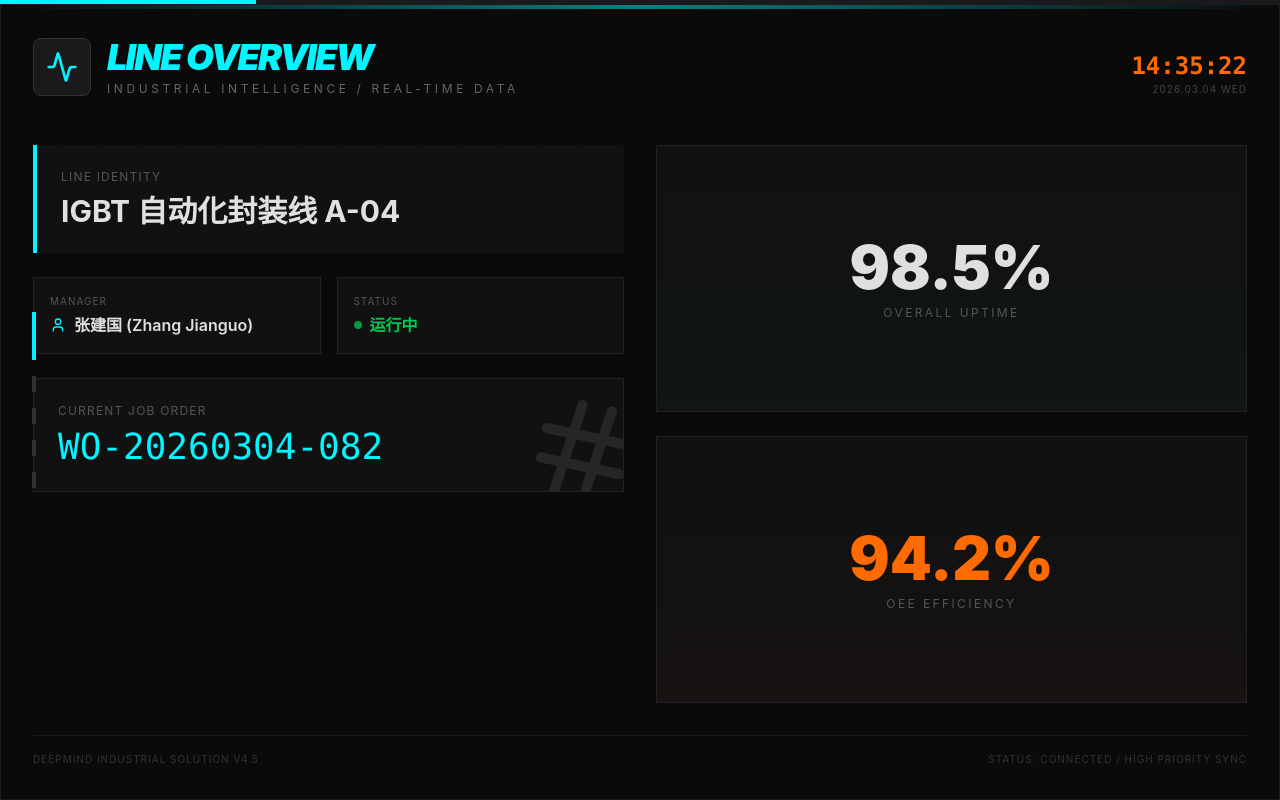
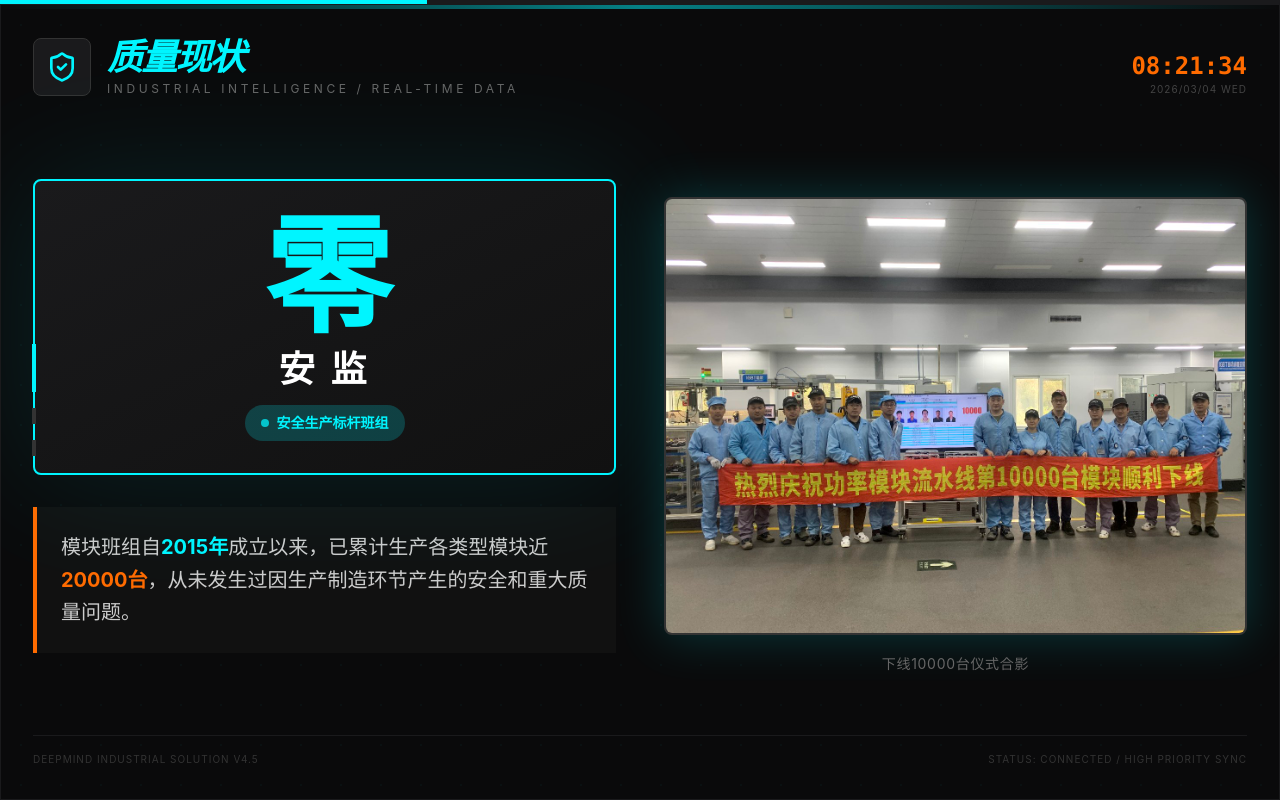
Before and after one commit to wangbaojunbuaa-a11y/ekanban, a React (Vite) app: page / in a window 1280 px wide. Built offline with nearby package versions, Linux system fonts and the light colour scheme; the HTML template or start-up script is replaced by a standard one.

Commit message:
feat: 添加下线仪式合影图片，更新gitignore

```diff
--- a/src/App.tsx
+++ b/src/App.tsx
@@ -1,56 +1,47 @@
 import React, { useState, useEffect, useCallback, useMemo } from 'react';
 import {
-  Activity,
   ShieldCheck,
-  TrendingUp,
-  Calendar,
-  Settings,
+  Award,
   ChevronLeft,
   ChevronRight,
   Pause,
   Play,
-  Award,
   Zap,
-  Clock,
-  User,
-  Hash
+  Settings
 } from 'lucide-react';
 import { motion, AnimatePresence } from 'framer-motion';
 
-// --- Types & Mock Data ---
+// --- Types & Data ---
 
-const DATA = {
-  overview: {
-    lineName: "IGBT 自动化封装线 A-04",
-    manager: "张建国 (Zhang Jianguo)",
-    status: "运行中",
-    currentOrder: "WO-20260304-082",
-    uptime: "98.5%",
-    efficiency: "94.2%"
-  },
-  production: {
-    cumulative: 1284567,
-    dailyGoal: 5000,
-    dailyActual: 3842
-  },
-  safety: {
-    daysSinceAccident: 3652, // Over 10 years
-    lastAccidentDate: "2016-03-01",
-    safetyLevel: "AAA",
-    records: "近10年无重大人身/生产安监事故"
-  },
-  improvements: [
-    { year: 2022, title: "视觉检测系统AI升级", award: "精益生产一等奖" },
-    { year: 2023, title: "真空焊接炉能效优化", award: "技术创新突破奖" },
-    { year: 2024, title: "AGV自动补料调度算法", award: "数字化转型标杆" },
-    { year: 2025, title: "全生命周期质量溯源平台", award: "卓越质量贡献奖" }
-  ],
-  plan2026: [
-    { goal: "全线数字化孪生实时监控", detail: "实现毫秒级延迟的虚拟工厂映射" },
-    { goal: "零缺陷(Zero-Defect)制造转型", detail: "引入预测性质量控制模型" },
-    { goal: "产线碳足迹智能追踪系统", detail: "响应绿色制造国家战略" }
-  ]
-};
+// 历年改善数据 - 按日期排序
+const IMPROVEMENTS_HISTORY = [
+  { date: '2017-03-01', title: '功率模块组装流水线', award: '一等奖' },
+  { date: '2018-05-01', title: '功率模块智能精益工位', award: '二等奖' },
+  { date: '2019-06-01', title: '功率模块试验区搬运助力臂', award: '二等奖' },
+  { date: '2022-05-01', title: 'IGBT自动涂敷检测拧紧产线', award: '一等奖' },
+  { date: '2023-06-01', title: '水冷基板组成搬运助力臂', award: '三等奖' },
+  { date: '2023-07-01', title: '风冷功率模块脉动式组装流水线', award: '二等奖' },
+  { date: '2023-07-01', title: '水冷功率模块综合产能提升', award: '二等奖' },
+  { date: '2023-11-01', title: '功率模块辅助自动测试程序', award: '二等奖' },
+  { date: '2024-01-31', title: '3D打印线束内外弯曲半径量规', award: '三等奖' },
+  { date: '2024-07-01', title: '导热硅脂搅拌方式升级', award: '三等奖' },
+  { date: '2024-07-01', title: '功率模块门控线接线视觉防错', award: '一等奖' },
+  { date: '2024-09-01', title: '功率模块负载测试区门禁升级', award: '三等奖' },
+  { date: '2024-09-30', title: 'IGBT拧紧顺序视觉控制系统', award: '一等奖' },
+  { date: '2024-10-07', title: '功率模块试验台温度传感器固定机构', award: '二等奖' }
+];
+
+// 2026年计划数据
+const PLAN_2026 = [
+  { date: '2026-04-01', title: '风冷功率模块自动测试试验台' },
+  { date: '2026-04-01', title: '适配板端子螺钉烧死视觉检查' },
+  { date: '2026-07-01', title: 'IGBT自动涂敷检测拧紧产线升级改造' },
+  { date: '2026-07-01', title: '组装流水线托盘及母排、水冷基板料车工装升级' },
+  { date: '2026-08-01', title: '功率模块各产线工位与手动涂敷、拧紧数据联通' },
+  { date: '2026-09-01', title: '通用功率器件自动涂敷机' },
+  { date: '2026-09-30', title: '功率模块NCR区域综合升级' },
+  { date: '2026-11-01', title: '水冷功率模块自动测试试验台' }
+];
 
 // --- Components ---
 
@@ -60,7 +51,7 @@ const SlideWrapper: React.FC<{ children: React.ReactNode; title: string; icon: R
     <div className="absolute top-0 left-0 w-full h-1 bg-gradient-to-r from-transparent via-[#00F5FF] to-transparent opacity-50" />
     <div className="absolute inset-0 pointer-events-none opacity-[0.03]" style={{ backgroundImage: 'radial-gradient(#00F5FF 1px, transparent 1px)', backgroundSize: '40px 40px' }} />
 
-    <header className="flex justify-between items-end mb-12 relative z-10">
+    <header className="flex justify-between items-end mb-8 relative z-10">
       <div className="flex items-center gap-4">
         <div className="p-3 bg-[#1A1A1C] border border-[#333] rounded-lg">
           <Icon className="w-8 h-8 text-[#00F5FF]" />
@@ -71,8 +62,12 @@ const SlideWrapper: React.FC<{ children: React.ReactNode; title: string; icon: R
         </div>
       </div>
       <div className="text-right">
-        <div className="text-2xl font-mono font-bold text-[#FF6B00]">14:35:22</div>
-        <div className="text-[10px] tracking-widest text-[#444] uppercase">2026.03.04 WED</div>
+        <div className="text-2xl font-mono font-bold text-[#FF6B00]">
+          {new Date().toLocaleTimeString('zh-CN', { hour12: false })}
+        </div>
+        <div className="text-[10px] tracking-widest text-[#444] uppercase">
+          {new Date().toLocaleDateString('zh-CN', { year: 'numeric', month: '2-digit', day: '2-digit' })} {['SUN', 'MON', 'TUE', 'WED', 'THU', 'FRI', 'SAT'][new Date().getDay()]}
+        </div>
       </div>
     </header>
 
@@ -87,92 +82,115 @@ const SlideWrapper: React.FC<{ children: React.ReactNode; title: string; icon: R
   </div>
 );
 
-const LineOverview = () => (
-  <SlideWrapper title="Line Overview" icon={Activity}>
-    <div className="grid grid-cols-2 gap-8 h-full">
-      <div className="space-y-6">
-        <div className="bg-[#111] border-l-4 border-[#00F5FF] p-6">
-          <label className="text-xs text-[#555] block mb-2 uppercase tracking-widest">Line Identity</label>
-          <div className="text-3xl font-bold">{DATA.overview.lineName}</div>
-        </div>
-        <div className="grid grid-cols-2 gap-4">
-          <div className="bg-[#111] p-4 border border-[#222]">
-            <label className="text-[10px] text-[#555] block mb-1 uppercase tracking-widest">Manager</label>
-            <div className="flex items-center gap-2">
-              <User className="w-4 h-4 text-[#00F5FF]" />
-              <span className="font-semibold">{DATA.overview.manager}</span>
-            </div>
-          </div>
-          <div className="bg-[#111] p-4 border border-[#222]">
-            <label className="text-[10px] text-[#555] block mb-1 uppercase tracking-widest">Status</label>
-            <div className="flex items-center gap-2">
-              <div className="w-2 h-2 rounded-full bg-green-500 animate-pulse" />
-              <span className="font-semibold text-green-500">{DATA.overview.status}</span>
+// 第一页：质量现状
+const QualityStatus = () => (
+  <SlideWrapper title="质量现状" icon={ShieldCheck}>
+    <div className="grid grid-cols-2 gap-12 h-full items-center">
+      {/* 左侧：零安监 + 介绍文字 */}
+      <div className="flex flex-col justify-center space-y-8">
+        {/* 零安监突出显示 */}
+        <div className="relative">
+          <div className="absolute inset-0 bg-[#00F5FF] opacity-10 blur-3xl" />
+          <div className="relative bg-gradient-to-br from-[#1A1A1C] to-[#111] border-2 border-[#00F5FF] p-8 rounded-lg">
+            <div className="text-center">
+              <div className="text-[8rem] font-black text-[#00F5FF] leading-none tracking-tighter">零</div>
+              <div className="text-4xl font-bold text-white mt-2 tracking-widest">安 监</div>
+              <div className="mt-4 inline-flex items-center gap-2 px-4 py-2 bg-[#00F5FF]/20 rounded-full">
+                <div className="w-2 h-2 rounded-full bg-[#00F5FF] animate-pulse" />
+                <span className="text-sm font-bold text-[#00F5FF]">安全生产标杆班组</span>
               </div>
             </div>
           </div>
-        <div className="bg-[#111] p-6 border border-[#222] relative overflow-hidden group">
-          <div className="absolute right-[-20px] bottom-[-20px] opacity-10 rotate-12 transition-transform group-hover:scale-110">
-            <Hash size={120} />
         </div>
-          <label className="text-xs text-[#555] block mb-2 uppercase tracking-widest">Current Job Order</label>
-          <div className="text-4xl font-mono text-[#00F5FF]">{DATA.overview.currentOrder}</div>
+
+        {/* 班组介绍 */}
+        <div className="bg-[#111] border-l-4 border-[#FF6B00] p-6">
+          <p className="text-xl text-[#CCC] leading-relaxed">
+            模块班组自<span className="text-[#00F5FF] font-bold">2015年</span>成立以来，已累计生产各类型模块近<span className="text-[#FF6B00] font-bold">20000台</span>，从未发生过因生产制造环节产生的安全和重大质量问题。
+          </p>
         </div>
       </div>
-      <div className="grid grid-rows-2 gap-6">
-        <div className="bg-[#111] border border-[#222] p-6 flex flex-col justify-center items-center relative">
-          <div className="text-6xl font-black text-[#E0E0E0]">{DATA.overview.uptime}</div>
-          <div className="text-xs text-[#555] mt-2 uppercase tracking-[0.2em]">Overall Uptime</div>
-          <div className="absolute inset-0 opacity-20 bg-gradient-to-t from-[#00F5FF]/10 to-transparent" />
+
+      {/* 右侧：照片 */}
+      <div className="flex justify-center items-center">
+        <div className="relative group">
+          <div className="absolute inset-0 bg-[#00F5FF] opacity-20 blur-xl group-hover:opacity-30 transition-opacity" />
+          <img
+            src="/下线10000台仪式合影.jpg"
+            alt="下线10000台仪式合影"
+            className="relative max-w-full max-h-[60vh] object-contain rounded-lg border-2 border-[#333] group-hover:border-[#00F5FF] transition-colors"
+          />
+          <div className="absolute bottom-[-40px] left-0 right-0 text-center">
+            <span className="text-sm text-[#666] tracking-wider">下线10000台仪式合影</span>
           </div>
-        <div className="bg-[#111] border border-[#222] p-6 flex flex-col justify-center items-center relative">
-          <div className="text-6xl font-black text-[#FF6B00]">{DATA.overview.efficiency}</div>
-          <div className="text-xs text-[#555] mt-2 uppercase tracking-[0.2em]">OEE Efficiency</div>
-          <div className="absolute inset-0 opacity-20 bg-gradient-to-t from-[#FF6B00]/10 to-transparent" />
         </div>
       </div>
     </div>
   </SlideWrapper>
 );
 
-const ProductionCounter = () => {
-  const [count, setCount] = useState(DATA.production.cumulative - 100);
-
-  useEffect(() => {
-    const timer = setInterval(() => {
-      setCount(prev => prev + Math.floor(Math.random() * 3));
-    }, 2000);
-    return () => clearInterval(timer);
+// 第二页：历年改善时间轴
+const ImprovementTimeline = () => {
+  // 按年份分组
+  const groupedByYear = useMemo(() => {
+    const groups: { [key: number]: typeof IMPROVEMENTS_HISTORY } = {};
+    IMPROVEMENTS_HISTORY.forEach(item => {
+      const year = new Date(item.date).getFullYear();
+      if (!groups[year]) groups[year] = [];
+      groups[year].push(item);
+    });
+    return Object.entries(groups).sort((a, b) => Number(b[0]) - Number(a[0]));
   }, []);
 
   return (
-    <SlideWrapper title="Cumulative Output" icon={TrendingUp}>
-      <div className="flex flex-col items-center justify-center h-full">
-        <div className="text-[12rem] font-black font-mono leading-none tracking-tighter text-[#E0E0E0] relative">
-          {count.toLocaleString()}
-          <div className="absolute -top-8 right-0 text-sm font-bold text-[#00F5FF] flex items-center gap-1">
-            <TrendingUp size={16} /> +12.4% vs LAST MONTH
+    <SlideWrapper title="历年改善成果" icon={Award}>
+      <div className="h-full overflow-hidden">
+        {/* 年份标签 */}
+        <div className="flex gap-4 mb-6">
+          {groupedByYear.map(([year]) => (
+            <div key={year} className="px-4 py-2 bg-[#1A1A1C] border border-[#333] rounded">
+              <span className="text-lg font-bold text-[#00F5FF]">{year}</span>
+              <span className="text-xs text-[#666] ml-2">年</span>
+            </div>
+          ))}
+        </div>
+
+        {/* 时间轴内容 */}
+        <div className="overflow-y-auto h-[calc(100%-60px)] pr-4 custom-scrollbar">
+          <div className="relative pl-8">
+            {/* 中央时间线 */}
+            <div className="absolute left-0 top-0 bottom-0 w-px bg-[#333]" />
+
+            {groupedByYear.map(([year, items]) => (
+              <div key={year} className="mb-8">
+                {/* 年份节点 */}
+                <div className="flex items-center gap-4 mb-4">
+                  <div className="absolute left-[-8px] w-4 h-4 rounded-full bg-[#00F5FF] border-4 border-[#0A0A0B]" />
+                  <div className="text-3xl font-black text-[#00F5FF]">{year}</div>
+                </div>
+
+                {/* 该年的改善项 */}
+                <div className="grid grid-cols-2 gap-4 ml-6">
+                  {items.map((item, idx) => (
+                    <div key={`${year}-${idx}`} className="bg-[#111] border border-[#222] p-4 hover:border-[#00F5FF] transition-colors group">
+                      <div className="flex justify-between items-start mb-2">
+                        <span className="text-sm text-[#666]">{item.date}</span>
+                        <span className={`px-2 py-1 text-xs font-bold rounded ${
+                          item.award === '一等奖' ? 'bg-[#FF6B00]/20 text-[#FF6B00]' :
+                          item.award === '二等奖' ? 'bg-[#00F5FF]/20 text-[#00F5FF]' :
+                          'bg-[#666]/20 text-[#888]'
+                        }`}>
+                          {item.award}
+                        </span>
+                      </div>
+                      <h4 className="text-lg font-bold text-white group-hover:text-[#00F5FF] transition-colors">
+                        {item.title}
+                      </h4>
+                    </div>
+                  ))}
                 </div>
               </div>
-        <div className="w-2/3 h-4 bg-[#111] border border-[#222] mt-12 overflow-hidden rounded-full">
-          <motion.div
-            initial={{ width: 0 }}
-            animate={{ width: `${(DATA.production.dailyActual / DATA.production.dailyGoal) * 100}%` }}
-            className="h-full bg-gradient-to-r from-[#00F5FF] to-[#00A3FF]"
-          />
-        </div>
-        <div className="flex justify-between w-2/3 mt-4">
-          <div className="text-left">
-            <span className="text-[10px] text-[#555] block">DAILY ACTUAL</span>
-            <span className="text-2xl font-bold">{DATA.production.dailyActual}</span>
-          </div>
-          <div className="text-center">
-            <span className="text-[10px] text-[#555] block">PROGRESS</span>
-            <span className="text-2xl font-bold">{Math.round((DATA.production.dailyActual / DATA.production.dailyGoal) * 100)}%</span>
-          </div>
-          <div className="text-right">
-            <span className="text-[10px] text-[#555] block">DAILY GOAL</span>
-            <span className="text-2xl font-bold">{DATA.production.dailyGoal}</span>
+            ))}
           </div>
         </div>
       </div>
@@ -180,105 +198,73 @@ const ProductionCounter = () => {
   );
 };
 
-const SafetyRecord = () => (
-  <SlideWrapper title="Safety Excellence" icon={ShieldCheck}>
-    <div className="grid grid-cols-5 gap-8 h-full items-center">
-      <div className="col-span-3 flex flex-col justify-center">
-        <div className="inline-flex items-center gap-2 px-4 py-2 bg-[#1A1A1C] border border-[#333] rounded-full w-fit mb-6">
-          <div className="w-2 h-2 rounded-full bg-[#FF6B00] animate-ping" />
-          <span className="text-xs font-bold text-[#FF6B00] tracking-widest">CRITICAL SAFETY MONITOR</span>
+// 第三页：2026年计划时间轴
+const Plan2026Timeline = () => {
+  // 按月份分组
+  const groupedByMonth = useMemo(() => {
+    const groups: { [key: string]: typeof PLAN_2026 } = {};
+    PLAN_2026.forEach(item => {
+      const month = item.date.substring(5, 7);
+      if (!groups[month]) groups[month] = [];
+      groups[month].push(item);
+    });
+    return Object.entries(groups).sort((a, b) => a[0].localeCompare(b[0]));
+  }, []);
+
+  const monthNames: { [key: string]: string } = {
+    '04': '四月', '05': '五月', '06': '六月', '07': '七月',
+    '08': '八月', '09': '九月', '10': '十月', '11': '十一月', '12': '十二月'
+  };
+
+  return (
+    <SlideWrapper title="2026年改善计划" icon={Zap}>
+      <div className="h-full">
+        {/* 标题区域 */}
+        <div className="flex items-center justify-center mb-8">
+          <div className="text-[6rem] font-black text-[#00F5FF] leading-none">2026</div>
+          <div className="ml-4 text-2xl text-[#666] uppercase tracking-widest">年度计划</div>
         </div>
-        <h3 className="text-4xl font-bold mb-4">连续安全生产天数</h3>
-        <div className="text-[10rem] font-black font-mono text-[#00F5FF] leading-none mb-4">
-          {DATA.safety.daysSinceAccident}
-        </div>
-        <div className="p-6 bg-[#111] border-l-4 border-[#FF6B00] max-w-xl">
-          <p className="text-xl text-[#AAA] leading-relaxed italic">
-            "{DATA.safety.records}"
-          </p>
-          <div className="mt-4 flex gap-8">
-            <div>
-              <span className="text-[10px] text-[#555] block uppercase">Safety Grade</span>
-              <span className="text-2xl font-bold text-white">{DATA.safety.safetyLevel}</span>
-            </div>
-            <div>
-              <span className="text-[10px] text-[#555] block uppercase">Zero Incident Since</span>
-              <span className="text-2xl font-bold text-white">{DATA.safety.lastAccidentDate}</span>
+
+        {/* 计划时间轴 */}
+        <div className="flex gap-6 overflow-x-auto h-[calc(100%-150px)] pb-4 custom-scrollbar">
+          {groupedByMonth.map(([month, items]) => (
+            <div key={month} className="flex-shrink-0 w-64 bg-[#111] border border-[#222] rounded-lg overflow-hidden group hover:border-[#00F5FF] transition-colors">
+              {/* 月份头部 */}
+              <div className="bg-gradient-to-r from-[#00F5FF]/20 to-transparent p-4 border-b border-[#222]">
+                <div className="flex items-center gap-2">
+                  <Zap className="w-5 h-5 text-[#00F5FF]" />
+                  <span className="text-2xl font-bold text-[#00F5FF]">{monthNames[month] || month}</span>
                 </div>
               </div>
+
+              {/* 该月的计划项 */}
+              <div className="p-4 space-y-4">
+                {items.map((item, idx) => (
+                  <div key={`${month}-${idx}`} className="bg-[#1A1A1C] border-l-2 border-[#FF6B00] p-3 hover:bg-[#222] transition-colors">
+                    <div className="text-xs text-[#666] mb-1">{item.date}</div>
+                    <h4 className="text-sm font-bold text-white leading-snug">{item.title}</h4>
+                  </div>
+                ))}
               </div>
             </div>
-      <div className="col-span-2 flex justify-center items-center">
-        <div className="relative">
-          <div className="w-80 h-80 rounded-full border-8 border-[#1A1A1C] flex items-center justify-center relative">
-            <ShieldCheck size={160} className="text-[#00F5FF] opacity-20 absolute" />
-            <div className="text-center z-10">
-              <div className="text-7xl font-black italic">10Y+</div>
-              <div className="text-xs text-[#555] tracking-widest uppercase">Safe Record</div>
+          ))}
         </div>
-            {/* Pulsing decorative rings */}
-            <div className="absolute inset-0 rounded-full border border-[#00F5FF] opacity-20 animate-ping" style={{ animationDuration: '3s' }} />
+
+        {/* 底部统计 */}
+        <div className="absolute bottom-20 right-8 flex gap-8">
+          <div className="text-center">
+            <div className="text-4xl font-black text-[#00F5FF]">{PLAN_2026.length}</div>
+            <div className="text-xs text-[#666] uppercase tracking-wider">项计划</div>
           </div>
+          <div className="text-center">
+            <div className="text-4xl font-black text-[#FF6B00]">{groupedByMonth.length}</div>
+            <div className="text-xs text-[#666] uppercase tracking-wider">个时间节点</div>
           </div>
         </div>
       </div>
     </SlideWrapper>
   );
-
-const ImprovementTimeline = () => (
-  <SlideWrapper title="Quality Journey" icon={Award}>
-    <div className="relative h-full py-12 px-20">
-      {/* Central Line */}
-      <div className="absolute top-0 bottom-0 left-1/2 w-px bg-[#222]" />
-
-      <div className="space-y-24">
-        {DATA.improvements.map((item, index) => (
-          <div key={item.year} className={`flex items-center gap-12 ${index % 2 === 0 ? 'flex-row-reverse' : ''}`}>
-            <div className={`flex-1 ${index % 2 === 0 ? 'text-left' : 'text-right'}`}>
-              <div className="text-5xl font-black text-[#00F5FF] mb-2">{item.year}</div>
-              <div className="text-2xl font-bold text-white mb-2">{item.title}</div>
-              <div className="inline-flex items-center gap-2 px-3 py-1 bg-[#1A1A1C] border border-[#333] rounded">
-                <Award size={14} className="text-[#FF6B00]" />
-                <span className="text-xs text-[#AAA] uppercase tracking-widest">{item.award}</span>
-              </div>
-            </div>
-            <div className="relative z-10">
-              <div className="w-6 h-6 rounded-full bg-[#0A0A0B] border-4 border-[#00F5FF] flex items-center justify-center">
-                <div className="w-1 h-1 bg-white rounded-full animate-pulse" />
-              </div>
-            </div>
-            <div className="flex-1" />
-          </div>
-        ))}
-      </div>
-    </div>
-  </SlideWrapper>
-);
-
-const Plan2026 = () => (
-  <SlideWrapper title="2026 Future Roadmap" icon={Zap}>
-    <div className="grid grid-cols-3 gap-8 h-full items-center">
-      {DATA.plan2026.map((item, index) => (
-        <div key={index} className="bg-[#111] border border-[#222] p-8 h-[400px] flex flex-col justify-between group hover:border-[#00F5FF] transition-all duration-500 relative overflow-hidden">
-          <div className="absolute top-0 right-0 p-4 opacity-5 group-hover:opacity-20 transition-opacity">
-            <div className="text-9xl font-black italic">{index + 1}</div>
-          </div>
-          <div>
-            <div className="w-12 h-12 bg-[#1A1A1C] border border-[#333] flex items-center justify-center rounded-lg mb-8 text-[#00F5FF]">
-              <Zap size={24} />
-            </div>
-            <h3 className="text-3xl font-black mb-6 leading-tight uppercase italic">{item.goal}</h3>
-          </div>
-          <div className="bg-[#1A1A1C] p-4 border-l-2 border-[#FF6B00]">
-            <p className="text-[#777] leading-relaxed">
-              {item.detail}
-            </p>
-          </div>
-        </div>
-      ))}
-    </div>
-  </SlideWrapper>
-);
+};
 
 // --- Main App ---
 
@@ -289,11 +275,9 @@ export default function EKanbanApp() {
   const [isLocked, setIsLocked] = useState(false);
 
   const slides = useMemo(() => [
-    <LineOverview />,
-    <ProductionCounter />,
-    <SafetyRecord />,
+    <QualityStatus />,
     <ImprovementTimeline />,
-    <Plan2026 />
+    <Plan2026Timeline />
   ], []);
 
   const nextSlide = useCallback(() => {
```
Also changed, not shown: public/下线10000台仪式合影.jpg (added), 1 other file (tests, documents, lock files or other folders). Lines whose indentation alone changed are shown as unchanged.
